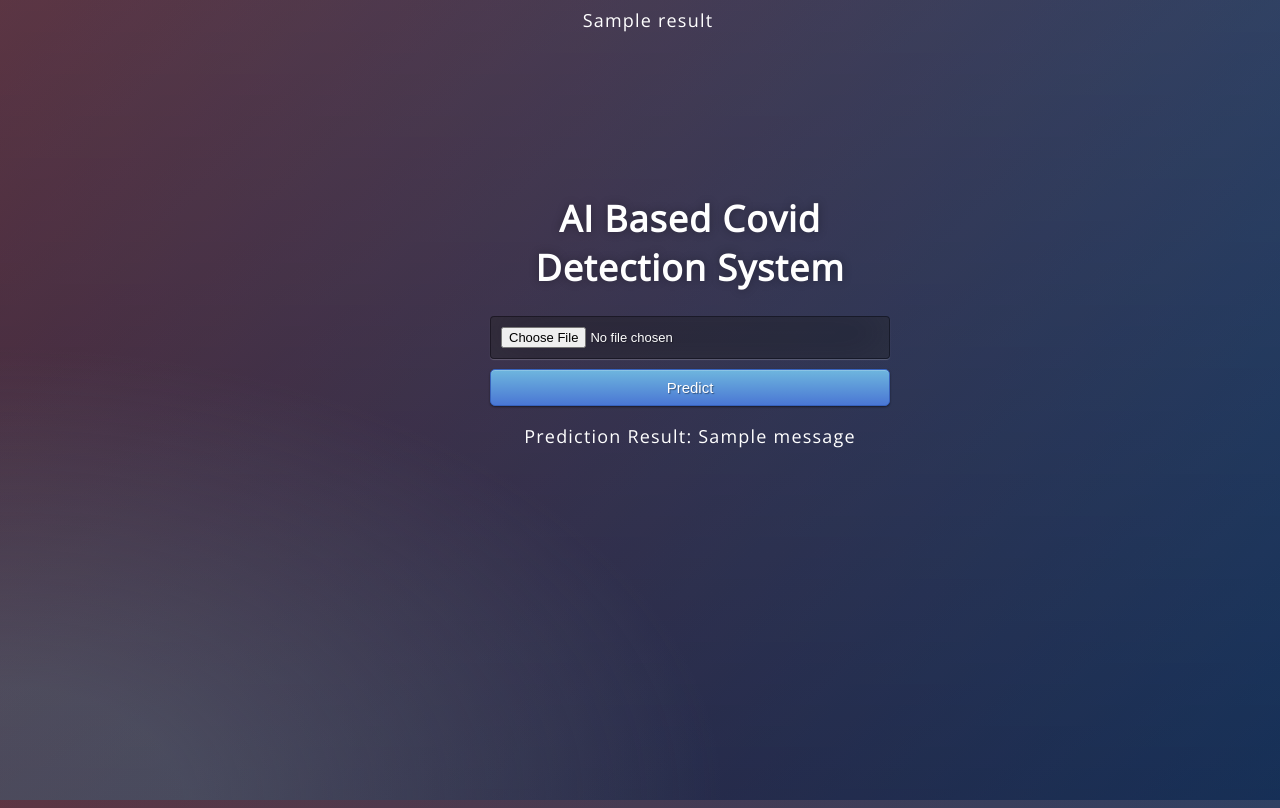
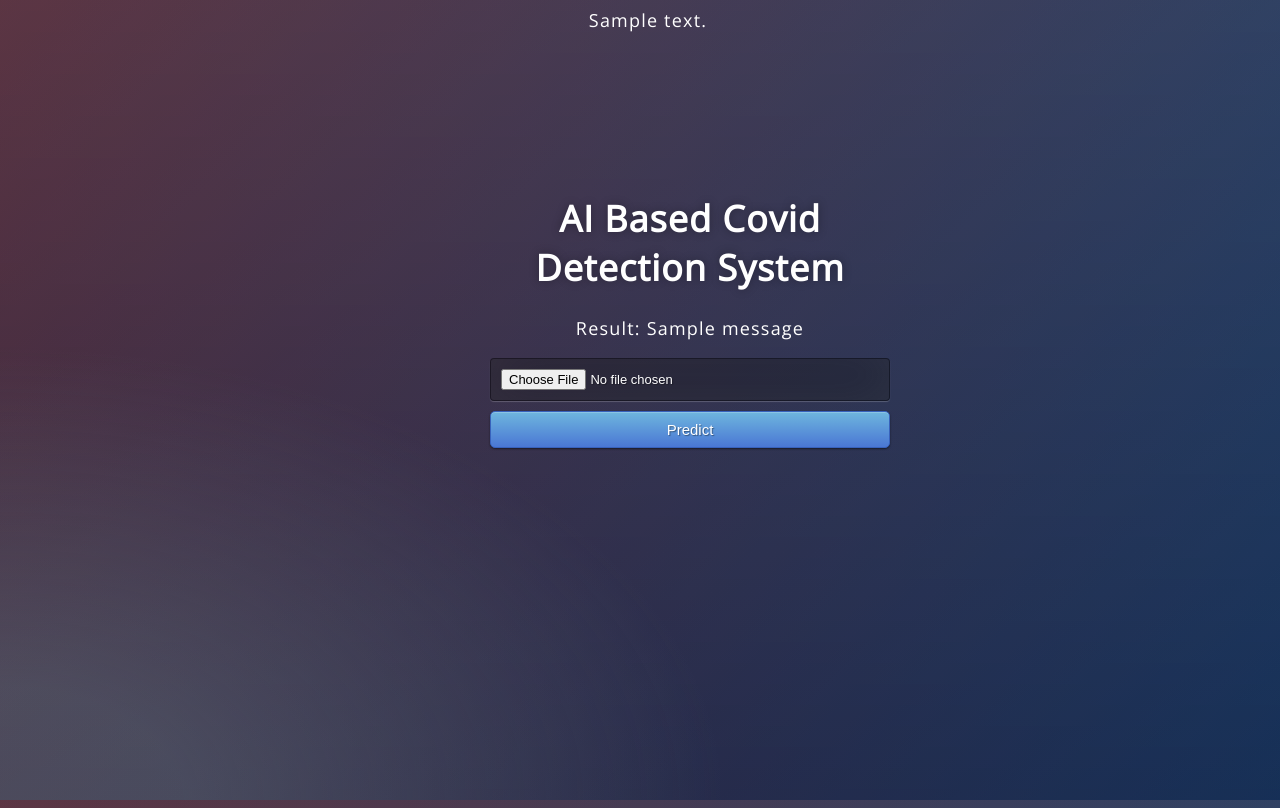
Before and after one commit to niroop007/AzureTest, a Flask app: template templates/home.html in a window 1280 px wide. Run offline with Flask 2, Linux system fonts and the light colour scheme; the template is opened without the code that fills it: most values are stand-ins (such as "Sample title", 1, 10 or a date in 2020); one stand-in notice (Sample message) is shown.

Commit message:
Update home.html

```diff
--- a/templates/home.html
+++ b/templates/home.html
@@ -15,7 +15,13 @@
 <body>
  <div class="login">
 	<h1>AI Based Covid Detection System</h1>
-
+ <p>
+	{% with messages = get_flashed_messages() %}
+		{% if messages %}
+        		Result: {{ messages[0] }}
+        	{% endif %}
+	{% endwith %}
+ </p>
      <!-- Main Input For Receiving Query to our ML -->
     <form action="{{ url_for('predict')}}"method="post" enctype="multipart/form-data">
       <input type="file" name="file" id="file" placeholder="X-ray Image File" required="required" /><br>
@@ -25,19 +31,13 @@
 
         <button type="submit" class="btn btn-primary btn-block btn-large">Predict</button>
     </form>
-<p>
-	{% with messages = get_flashed_messages() %}
-		{% if messages %}
-        		Prediction Result: {{ messages[0] }}
-        	{% endif %}
-	{% endwith %}
- </p>
+
    <br>
    <br>
 
 
  </div>
- {{result}}
+ {{prediction_text}}
 
 </body>
 </html>
```
